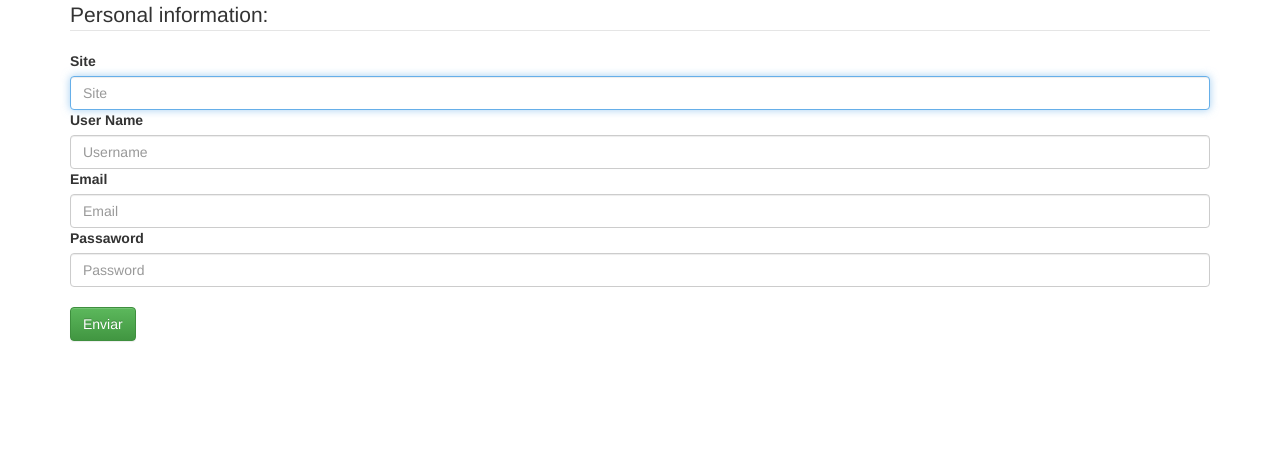
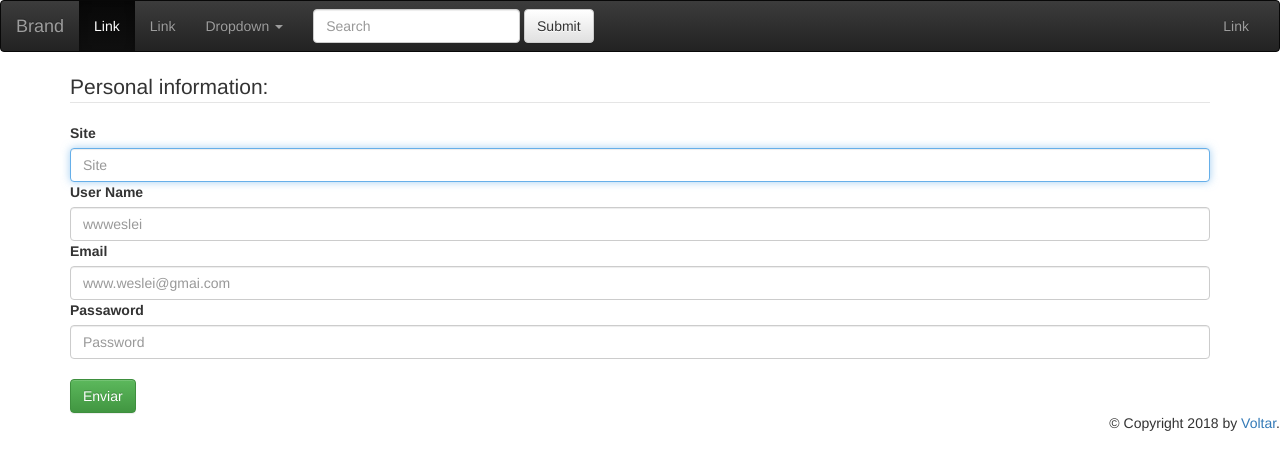
Before and after one commit to wwweslei/FlaskProject, a Flask app: page / in a window 1280 px wide. Shown: the top 470 px of the page. Run offline with Flask 2, Linux system fonts and the light colour scheme; some libraries are stand-ins or nearby versions.

Commit message:
base html

```diff
--- /dev/null
+++ b/static/css/style.css
@@ -0,0 +1,3 @@
+#footer{
+    text-align: right
+}
--- /dev/null
+++ b/templates/base.html
@@ -0,0 +1,64 @@
+<!DOCTYPE html>
+<html lang="pt-br">
+
+<head>
+    {% block head %}
+    <title>{% block title %}Flask!{% endblock title %} </title>
+    <meta charset="UTF-8">
+    <link href="static/css/style.css" rel="stylesheet">
+    <meta name="viewport" content="width=device-width, initial-scale=1">
+    <link rel="stylesheet" href="//maxcdn.bootstrapcdn.com/bootstrap/3.3.7/css/bootstrap.min.css">
+    <link rel="stylesheet" href="//maxcdn.bootstrapcdn.com/bootstrap/3.3.7/css/bootstrap-theme.min.css"> {% endblock head %}
+</head>
+
+<body>
+    {% block nav %}
+    <nav class="navbar navbar-inverse">
+        <div class="container-fluid">
+            <div class="navbar-header">
+                <button type="button" class="navbar-toggle collapsed" data-toggle="collapse" data-target="#bs-example-navbar-collapse-2">
+        <span class="sr-only">Toggle navigation</span>
+        <span class="icon-bar"></span>
+        <span class="icon-bar"></span>
+        <span class="icon-bar"></span>
+      </button>
+                <a class="navbar-brand" href="#">Brand</a>
+            </div>
+
+            <div class="collapse navbar-collapse" id="bs-example-navbar-collapse-2">
+                <ul class="nav navbar-nav">
+                    <li class="active"><a href="#">Link <span class="sr-only">(current)</span></a></li>
+                    <li><a href="#">Link</a></li>
+                    <li class="dropdown">
+                        <a href="#" class="dropdown-toggle" data-toggle="dropdown" role="button" aria-expanded="false">Dropdown <span class="caret"></span></a>
+                        <ul class="dropdown-menu" role="menu">
+                            <li><a href="#">Action</a></li>
+                            <li><a href="#">Another action</a></li>
+                            <li><a href="#">Something else here</a></li>
+                            <li class="divider"></li>
+                            <li><a href="#">Separated link</a></li>
+                            <li class="divider"></li>
+                            <li><a href="#">One more separated link</a></li>
+                        </ul>
+                    </li>
+                </ul>
+                <form class="navbar-form navbar-left" role="search">
+                    <div class="form-group">
+                        <input class="form-control" placeholder="Search" type="text">
+                    </div>
+                    <button type="submit" class="btn btn-default">Submit</button>
+                </form>
+                <ul class="nav navbar-nav navbar-right">
+                    <li><a href="#">Link</a></li>
+                </ul>
+            </div>
+        </div>
+    </nav>
+    {% endblock nav %}
+    <div id="content">{% block content %}{% endblock content %}</div>
+    <div id="footer">
+        {% block footer %} &copy; Copyright 2018 by <a href="http://127.0.0.1:8000/">Voltar</a>. {% endblock footer %}
+    </div>
+</body>
+
+</html>
--- a/templates/form.html
+++ b/templates/form.html
@@ -1,14 +1,7 @@
 <!DOCTYPE html>
-<html lang="pt-br">
-
-<head>
-    <title>my form</title>
-    <meta name="viewport" content="width=device-width, initial-scale=1">
-    <link rel="stylesheet" href="//maxcdn.bootstrapcdn.com/bootstrap/3.3.7/css/bootstrap.min.css">
-    <link rel="stylesheet" href="//maxcdn.bootstrapcdn.com/bootstrap/3.3.7/css/bootstrap-theme.min.css">
-</head>
-
-<body>
+{% extends "base.html" %}
+{% block title %}Form{% endblock %}
+{% block content %}
     <div class="container">
         <form method="post">
             {{form.csrf_token}}
@@ -21,9 +14,9 @@
                     {% endfor %}
                 {% endif %}
                 {{form.username.label}}
-                {{form.username(placeholder="Username", class="form-control")}}
+                {{form.username(placeholder="wwweslei", class="form-control")}}
                 {{form.email.label}}
-                {{form.email(placeholder="Email", class="form-control")}}
+                {{form.email(placeholder="www.weslei@gmai.com", class="form-control")}}
                 {{form.password.label}}
                 {{form.password(placeholder="Password", class="form-control")}}
                 {% if form.errors.password %}
@@ -39,11 +32,10 @@
                         </div>
                     {% else %}
                         <div class="alert alert-dismissible alert-danger">
-                        <strong>Oh snap! </strong> {{message}}.
+                        <strong>ERROR! </strong> {{message}}.
                         </div>
                     {% endif %}
                 {% endfor %}
         </form>
     </div>
-</body>
-</html>
+{% endblock %}
```
Also changed, not shown: myapp.py (added, +70 -0 lines), templates/index.html (added, +43 -0 lines).
